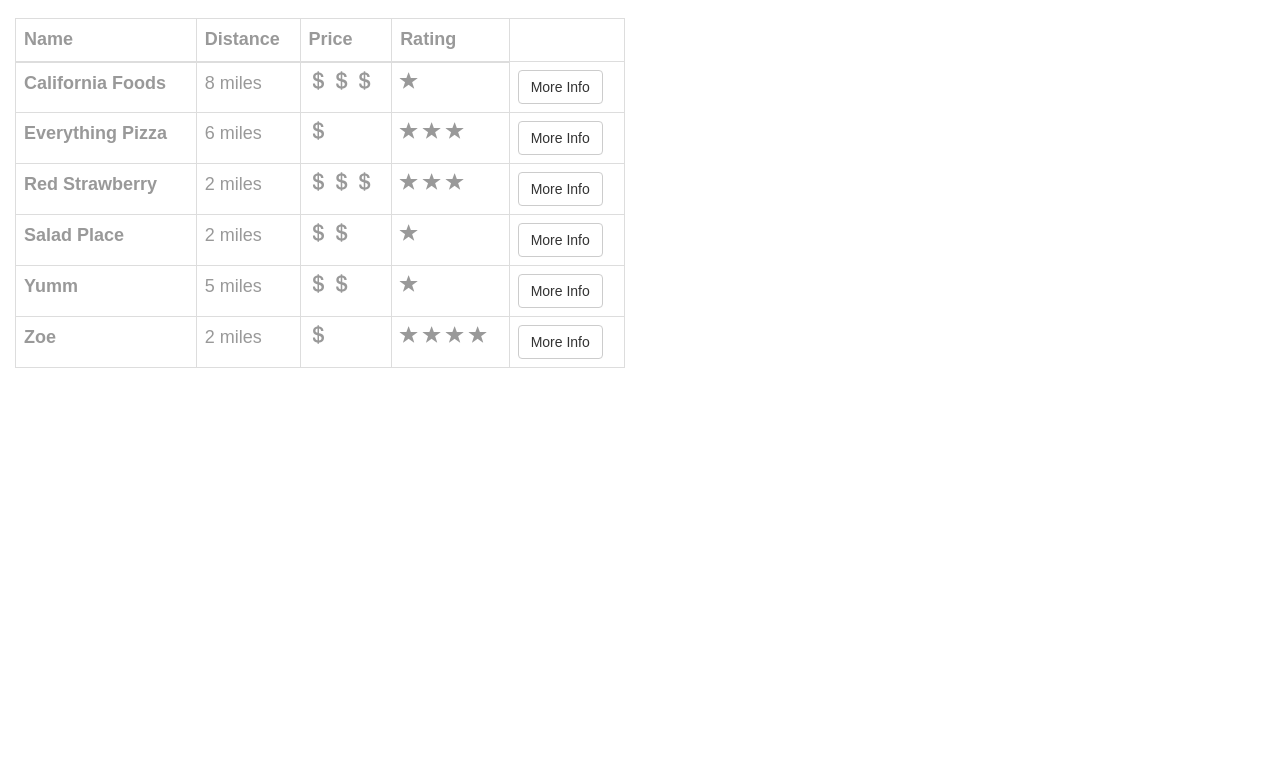
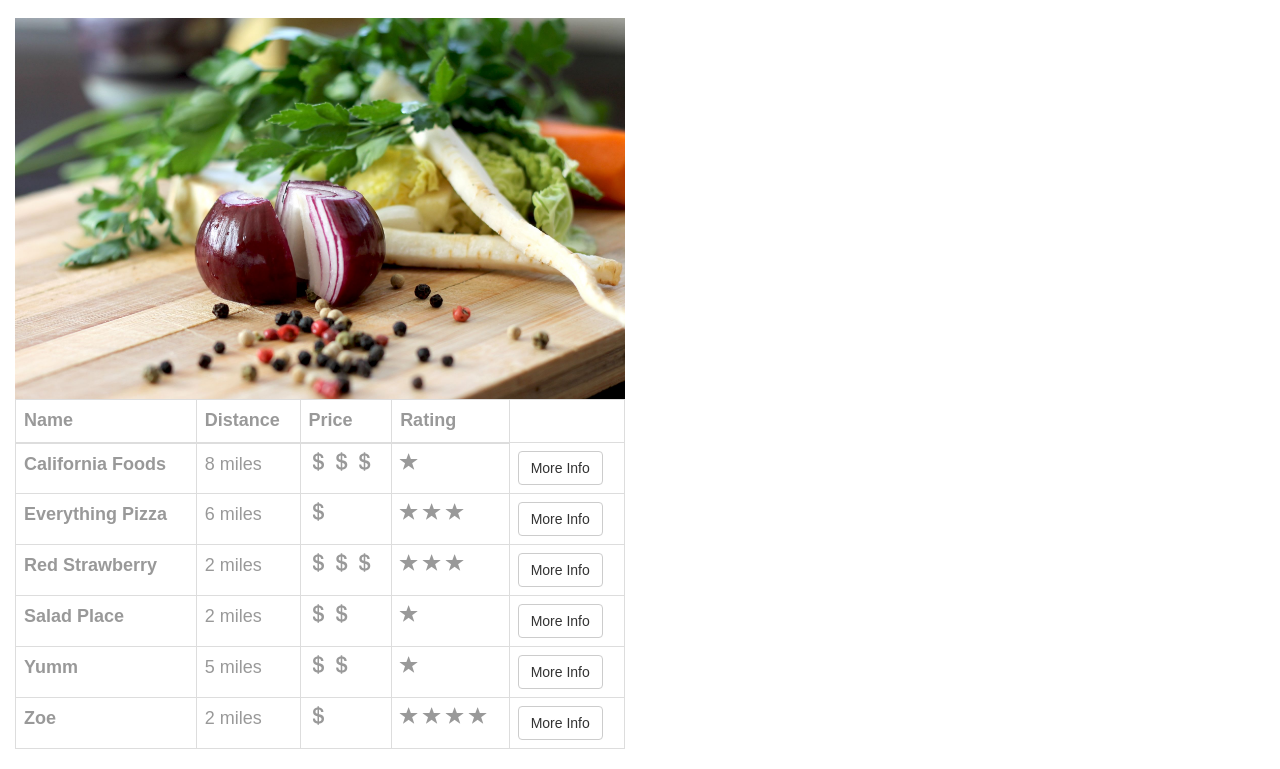
Before and after one commit to Klammertime/businessReviewJSAJAX, a plain HTML site: page index.html in a window 1280 px wide. Shown: the part 54-823 px from the top of the page. Before the commit the page ends 800 px from the top, so only its background shows below. Drawn offline with nearby package versions, Linux system fonts and the light colour scheme.

Commit message:
Update 2016-04-11T22:40:54.964Z

```diff
--- a/index.html
+++ b/index.html
@@ -33,6 +33,7 @@
     <div class="container-fluid">
         <div class="row">
             <div class="col-md-6">
+                <img class="img-responsive" src="img/salad.jpg">
                 <table class="table table-bordered" id="business">
                     <thead>
                         <tr>
```
